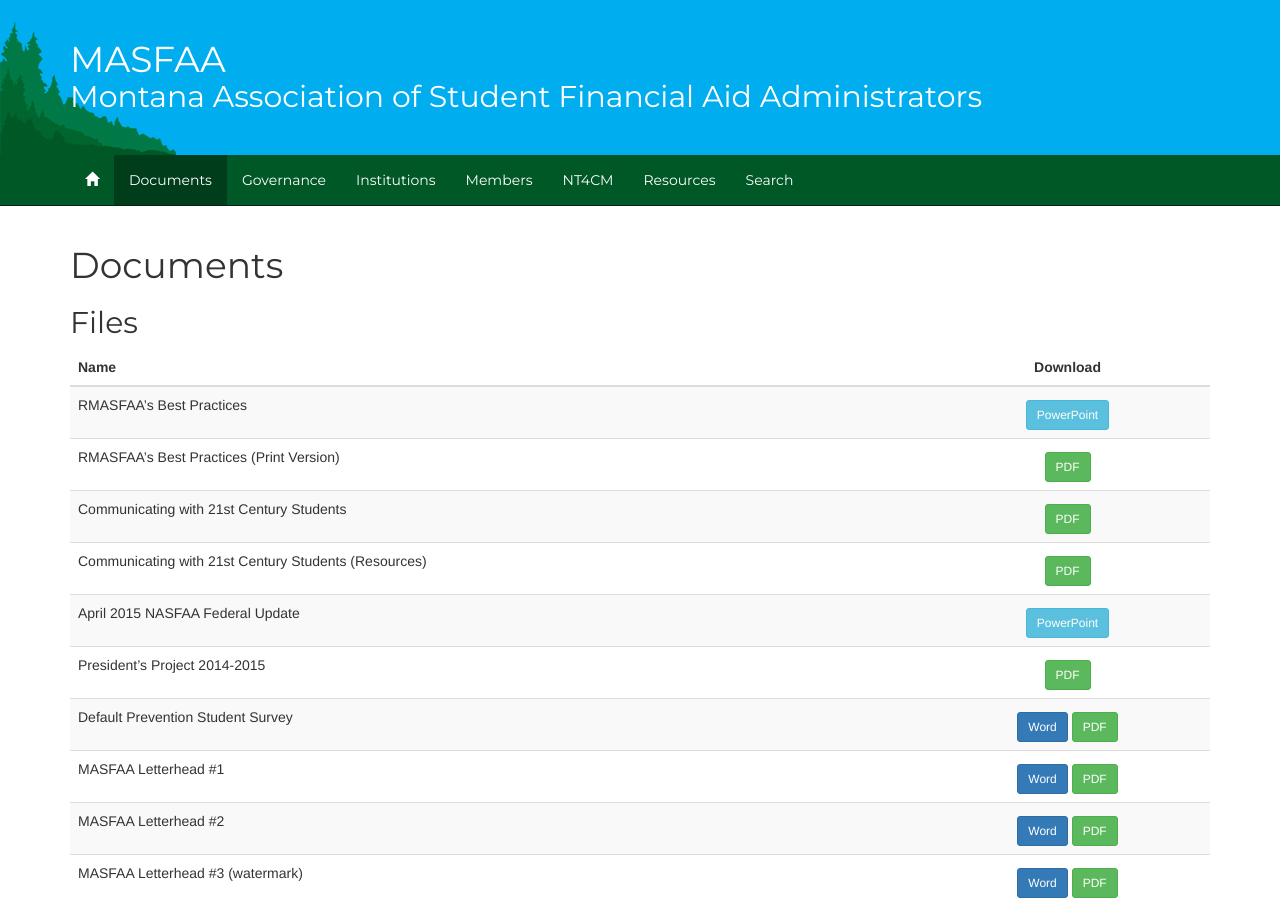
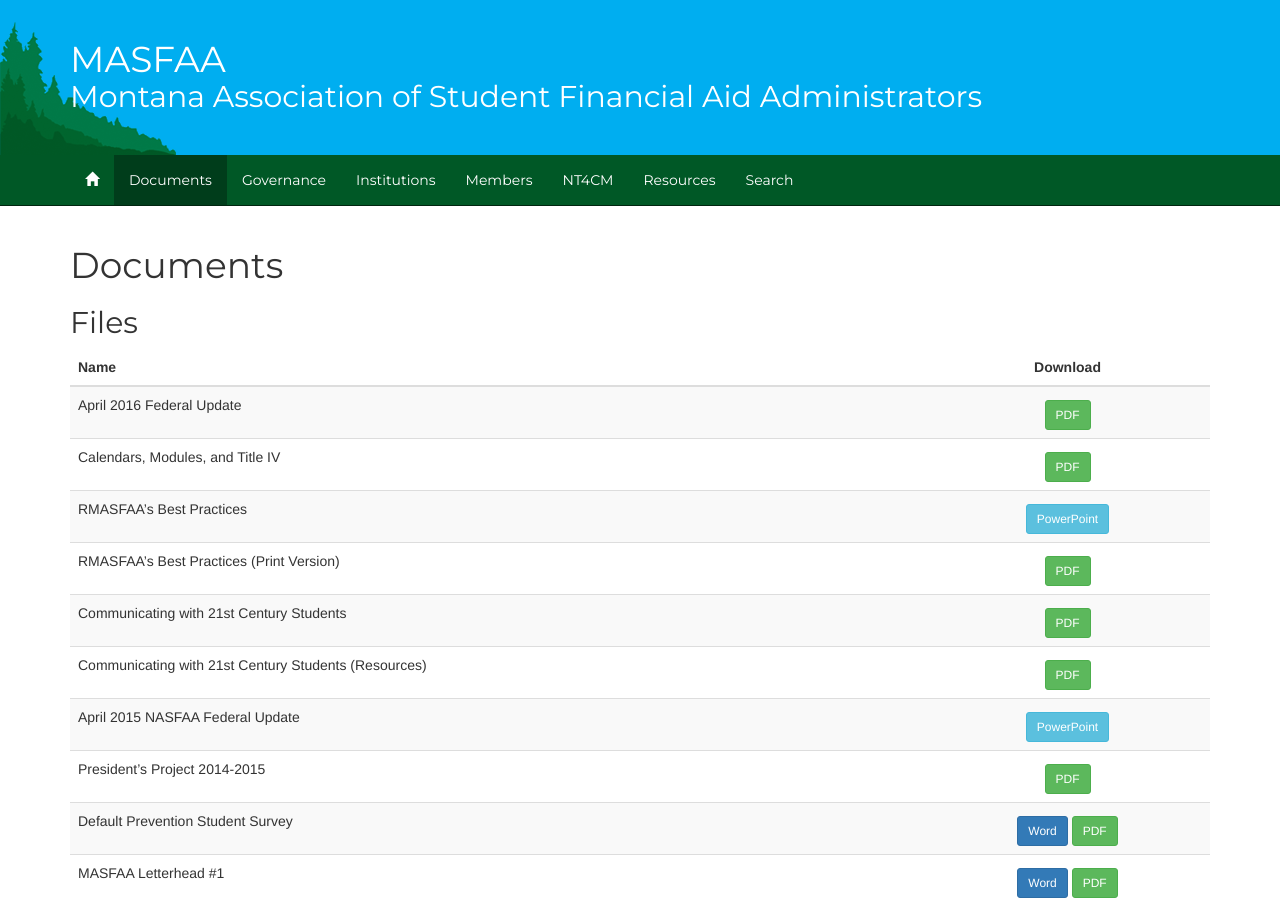
Before and after one commit to mhellwinkel/www.masfaaonline.org, a Jekyll site: the page built from documents/index.md, in a window 1280 px wide and 900 px high. Built offline with Jekyll 4.4.1, drawn with Linux system fonts in a browser that asks for light colours; nearby versions of some CDN libraries.

Commit message:
Adding Documents

```diff
--- a/documents/index.md
+++ b/documents/index.md
@@ -8,6 +8,8 @@
 
 Name                                                                                       | Download
 ------------------------------------------------------------------------------------------ | :-------------------------------------------------------------------------------------------------------------------------------------:
+April 2016 Federal Update                                                                  | [PDF](downloads/files/2016_Federal_Update-MASFAA.pdf){: .pdf}
+Calendars, Modules, and Title IV                                                           | [PDF](downloads/files/Calendars_Modules_and_Title_IV-MASFAA_2016.pdf){: .pdf}
 RMASFAA's Best Practices                                                                   | [PowerPoint](downloads/files/RMASFAA-best-practices.pptx){: .ppt}
 RMASFAA's Best Practices (Print Version)                                                   | [PDF](downloads/files/Printable-RMASFAAs-Best-Practices.pdf){: .pdf}
 Communicating with 21st Century Students                                                   | [PDF](downloads/files/Communicating-with-21st-Century-Students.pdf){: .pdf}
```
Also changed, not shown: 2 other files.
